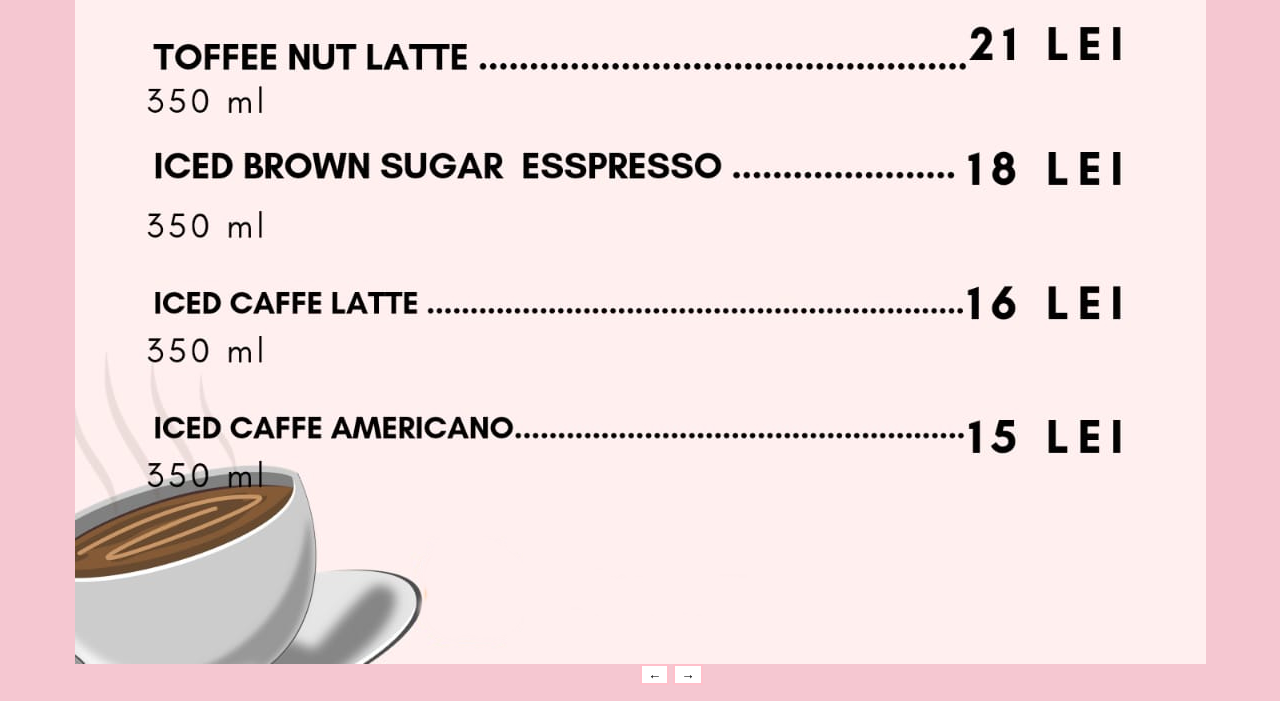
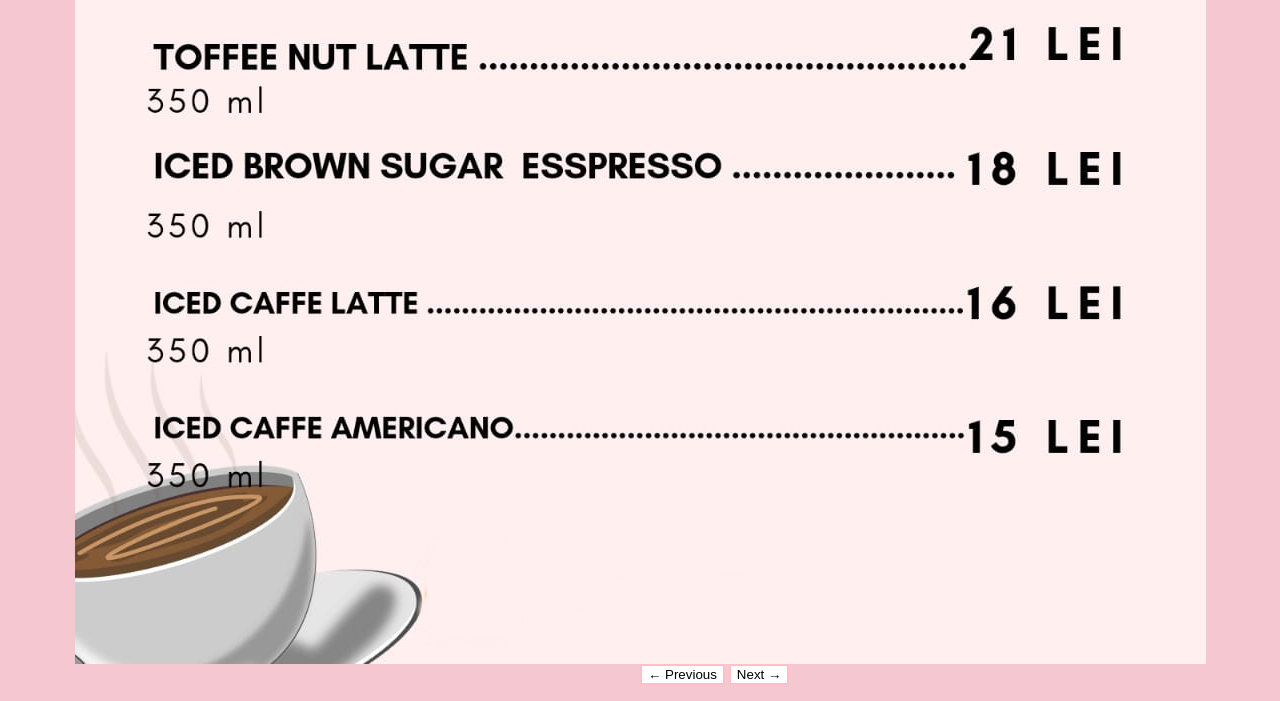
Before and after one commit to P1ttOs/wok_up, a plain HTML site: page meniu.html in a window 1280 px wide. Shown: the part 984-1685 px from the top of the page. Drawn offline with Linux system fonts and the light colour scheme.

Commit message:
meniu.html

```diff
--- a/meniu.html
+++ b/meniu.html
@@ -37,8 +37,8 @@
         <img src="/static/abc.jpg" alt="Transparent Image" id="current-image">
     </div>
     <div id="image-buttons" class="center mt-3">
-        <button class="button button1" onclick="changeImage('prev')">&#8592;</button>
-        <button class="button button1" onclick="changeImage('next')">&#8594;</button>
+        <button class="button button1" onclick="changeImage('prev')">&#8592; Previous</button>
+        <button class="button button1" onclick="changeImage('next')">Next &#8594;</button>
     </div>
 
     <div class="mt-5"></div><br>
```
